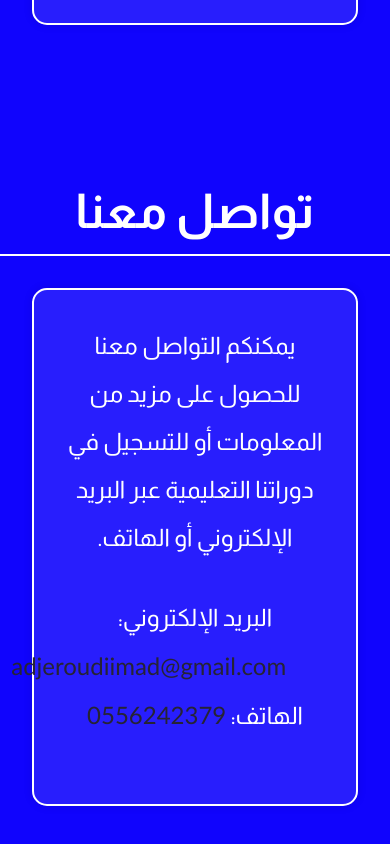
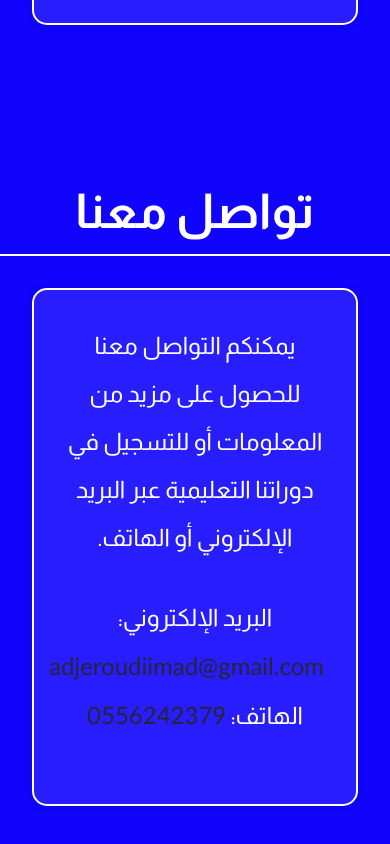
Before and after one commit to Idel-Oussama/Polyglote, a plain HTML site: page index.html in a window 390 px wide. Shown: the part 2748-3592 px from the top of the page. Drawn offline with Linux system fonts and the light colour scheme.

Commit message:
Update style.css

```diff
--- a/style.css
+++ b/style.css
@@ -324,7 +324,5 @@ button a {
     .services-categories {
         flex-direction: column; /* Stack categories vertically on small screens */
     }
-    .email-link {
-        margin-right: 1cm; /* Move email link to the right by 1 cm */
-    }
+
 }
```
